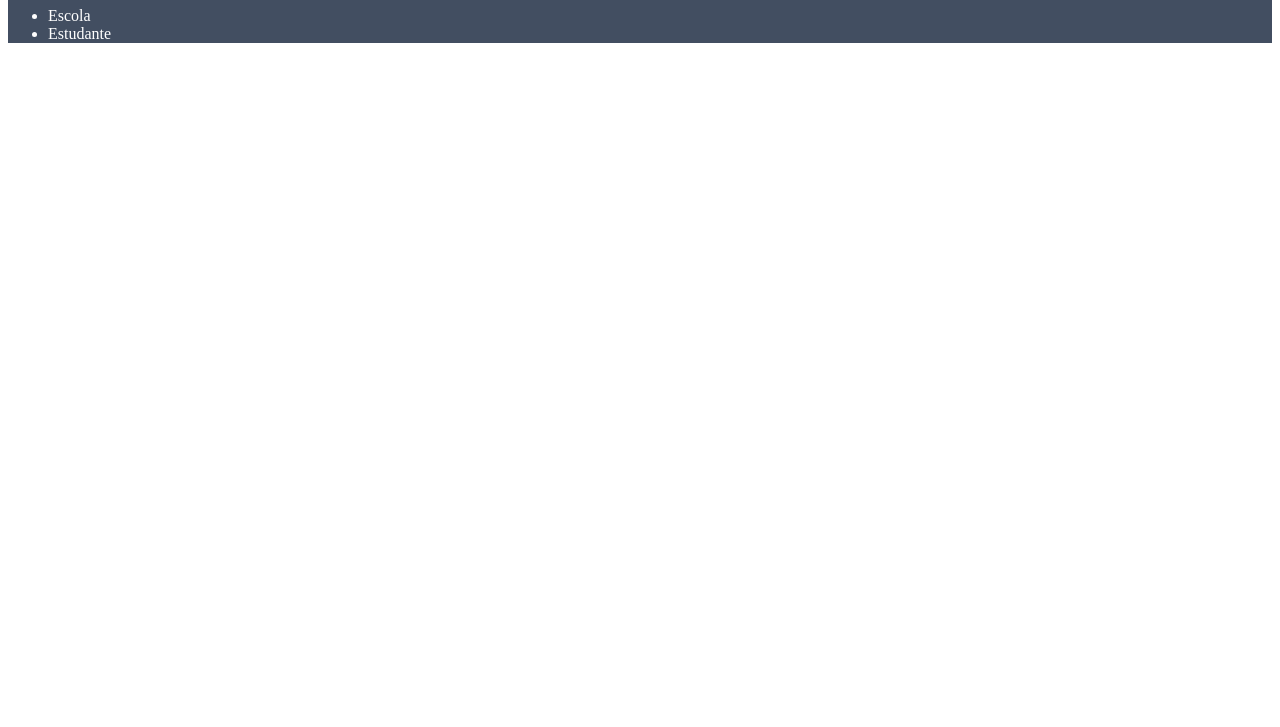
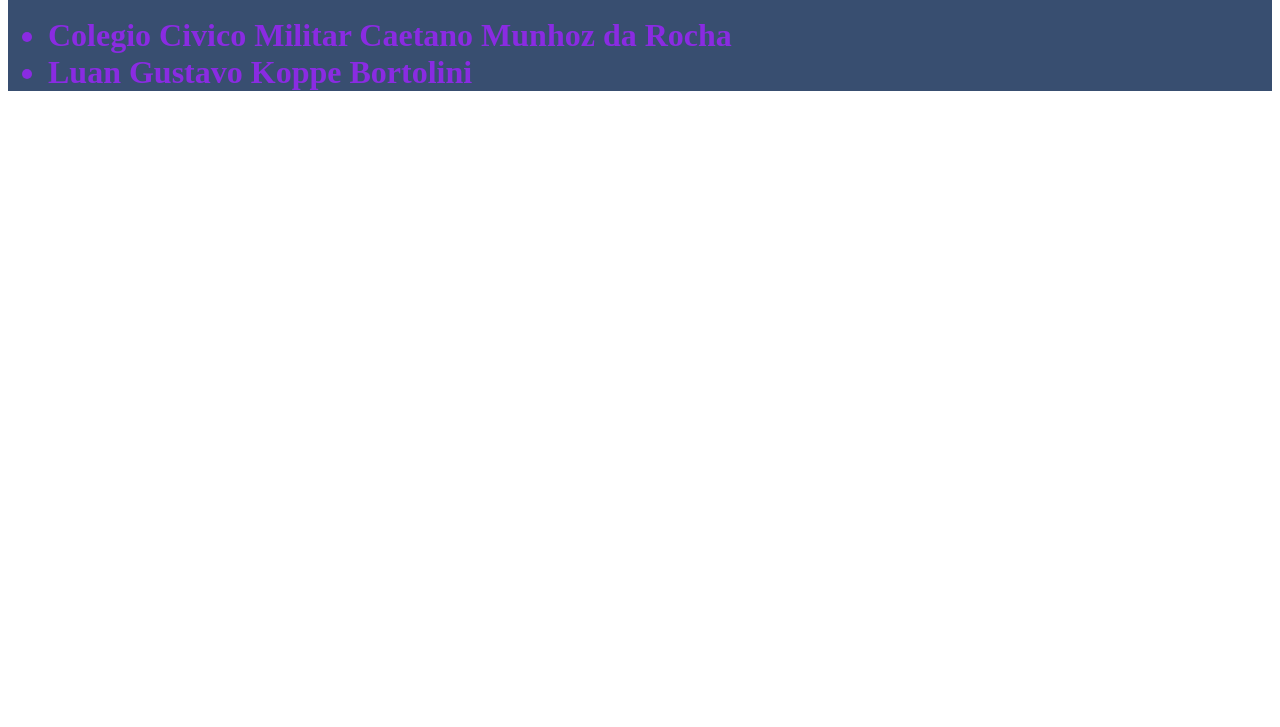
Before and after one commit to luan11223344/cria-odesite, a plain HTML site: page index.html in a window 1280 px wide. Shown: the part 73-800 px from the top of the page. Drawn offline with Linux system fonts and the light colour scheme.

Commit message:
Add files via upload

```diff
--- a/index.html
+++ b/index.html
@@ -9,10 +9,10 @@
 </head>
 <body>
     <header>
-        <h1>Vai ser uma imagem aqui</h1>
+        <h1>vai ser uma imagem aqui<h1>
         <ul>
-            <li>Escola</li>
-            <li>Estudante</li>
+            <li>Colegio Civico Militar Caetano Munhoz da Rocha </li>
+            <li>Luan Gustavo Koppe Bortolini</li>
         </ul>
     </header>
 
--- a/style.css
+++ b/style.css
@@ -1,4 +1,4 @@
 header {
-    background-color: #424E61;
-    color: white;
+    background-color: #384e70;
+    color: blueviolet;
 }
```
